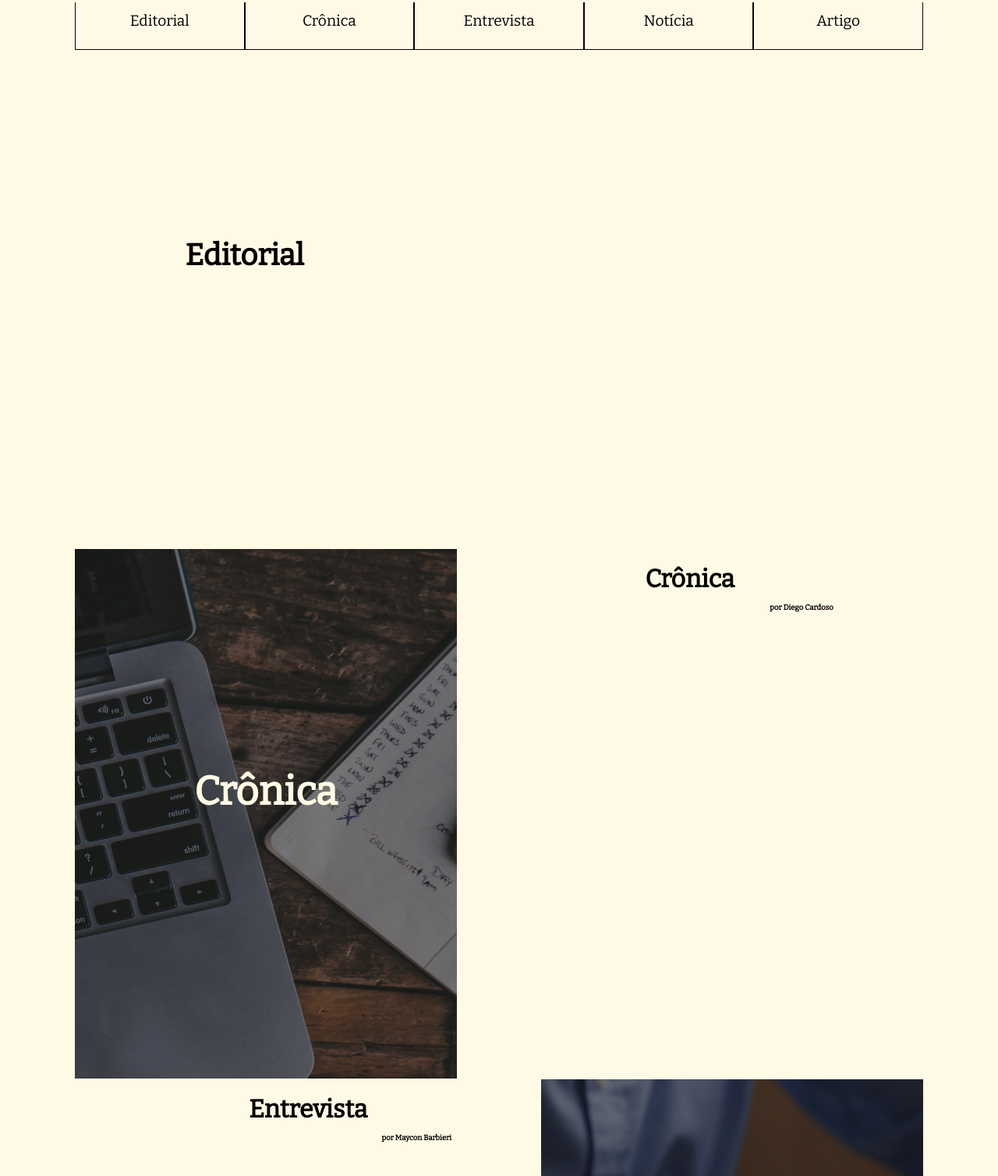
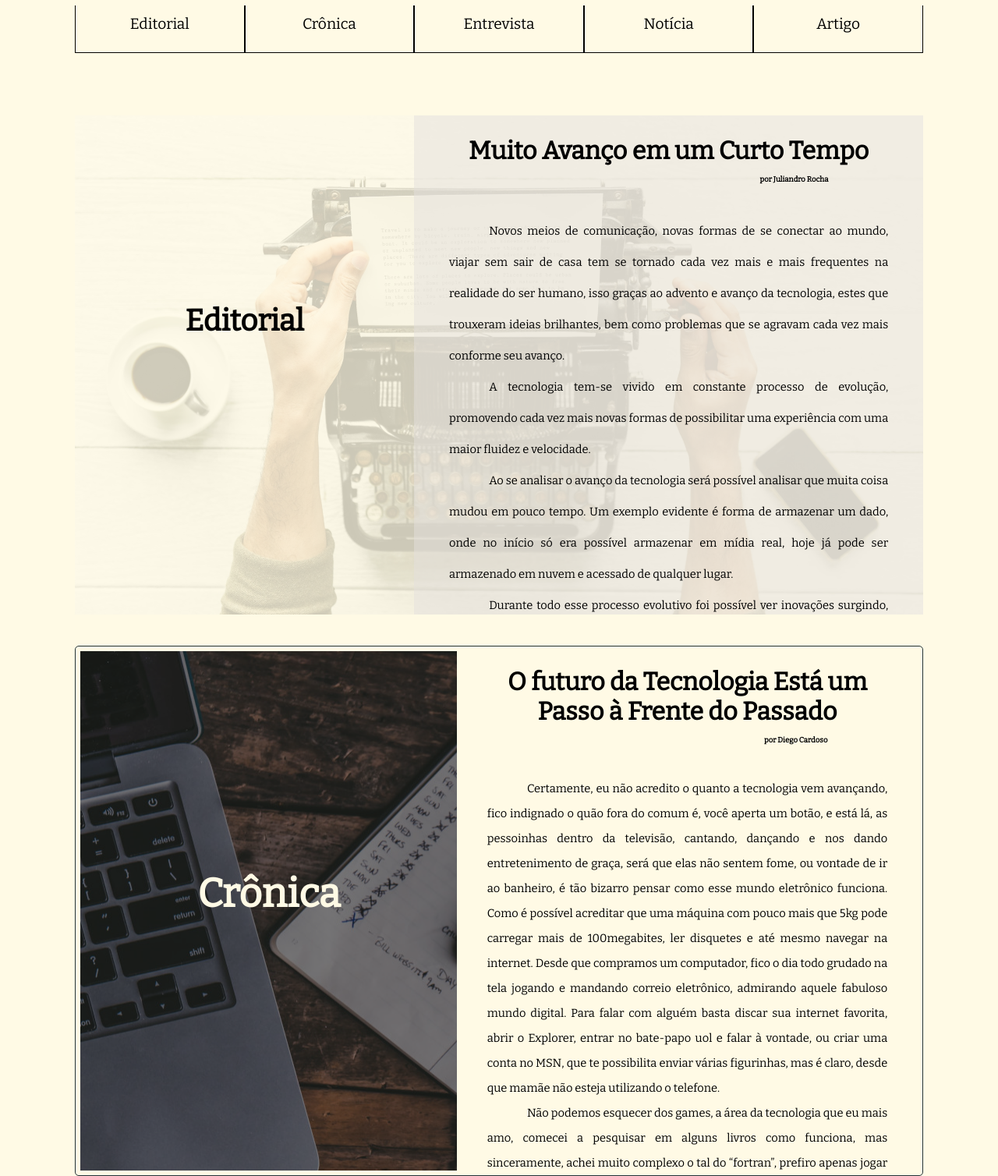
Before and after one commit to JuliandroR/bitJournal, a plain HTML site: page index.html in a window 1280 px wide. Shown: the part 725-2233 px from the top of the page at 78% size. Drawn offline with nearby package versions, Linux system fonts and the light colour scheme.

Commit message:
Estilização e Inserção da Cronica e Editorial

```diff
--- a/css/global.css
+++ b/css/global.css
@@ -2,10 +2,11 @@
 
 
 
-body, header, main, footer, h2, h3, p, section, div, button {
+body, header, main, footer, h2, h3, p, section, div, a {
     margin: 0;
     padding: 0;
     box-sizing: border-box;
+    user-select: none
 }
 
 header, main, footer {
@@ -28,7 +29,7 @@ header h3{
     font-size: 2.5vh;
     margin: 0;
     padding: 0;
-    margin-top: 5vh;
+    margin-top: 3.5vh;
     text-align: center;
     font-family: 'PT Sans', sans-serif;
 }
@@ -46,7 +47,7 @@ header h2 {
 
 main{
     height: 92vh;
-    margin-top: 8vh;
+    margin-top: 10vh;
 }
 
 .background-start{
@@ -56,15 +57,15 @@ main{
     background-position: center;
     background-size: cover;
     box-sizing: border-box;
-    padding: 11vh 14.5vw;
+    padding-top: 35vh;
+    padding-left: 50vw;
 }
 
 .container-slogan{
-    width: 60vw;
-    height: 40vh;
-    background: rgba(250, 235, 215, 0.7);
-    padding-top: 15vh;
-    border-radius: 10px;
+    width: 30vw;
+    height: 20vh;
+    background: rgba(250, 235, 215, 0.9);
+    padding-top: 1.15vh;
 }
 
 .container-slogan p{
@@ -110,6 +111,12 @@ main{
     display: flex;
     align-content: center;
     align-items: center;
+    margin-top: 10vh;
+    margin-bottom: 5vh;
+
+    background: url('../img/action-adult-analog-1043512.jpg');
+    background-position: center;
+    background-size: cover;
 }
 
 .title-editorial{
@@ -117,6 +124,7 @@ main{
     width: 40%;
     height: 80vh;
     padding-top: 30vh;
+    background: rgba(255, 250, 229, 0.8);
 }
 
 .title-editorial h2{
@@ -127,15 +135,48 @@ main{
 .text-editorial{
     width: 60%;
     height: 80vh;
+    box-sizing: border-box;
+    padding: 2vw;
+    overflow: auto;
+    background: rgba(240, 236, 224, 0.9);
+}
+
+.text-editorial h2{
+    text-align: center;
+    font-size: 2.5vw;
+}
+
+.text-editorial h3{
+    text-align: right;
+    padding-right: 7.5vw;
+    padding-top: 1.5vh;
+    padding-bottom: 5vh;
+    font-size: 0.75vw;
+}
+
+.text-editorial::-webkit-scrollbar { width: 0.5vw; background:#e3e0d600; } /* configurando scroll */
+.text-editorial::-webkit-scrollbar-track { background: #D7CEC7; }
+.text-editorial::-webkit-scrollbar-thumb { border-radius:20px; background:#233237;  }
+
+.text-editorial p {
+    text-align: justify;
+    font-size: 1.15vw;
+    line-height: 5vh;
+    padding-left: 1.5vw;
+    padding-right: 1.5vw;
+    text-indent: 4vw;
 }
 
 .news{
     width: 85vw;
     height: 85vh;
     display: flex;
+    box-sizing: border-box;
+    padding: 0.5vw;
 
-
-    border-bottom: solid 1px #FFFAE5;
+    border: solid 1px #233237;
+    border-radius: 5px;
+    margin-bottom: 1vh;
 }
 
 .image-news{
@@ -181,6 +222,10 @@ main{
     overflow: auto;
 }
 
+.container-text-news::-webkit-scrollbar { width: 0.5vw; background:#e3e0d600; } /* configurando scroll */
+.container-text-news::-webkit-scrollbar-track { background: #D7CEC7; }
+.container-text-news::-webkit-scrollbar-thumb { border-radius:20px; background:#233237;  }
+
 .container-text-news h2{
     text-align: center;
     font-size: 2.5vw;
@@ -200,6 +245,7 @@ main{
     padding-left: 1.5vw;
     padding-right: 1.5vw;
     text-indent: 4vw;
+    line-height: 4vh;
 }
 
 footer{
--- a/index.html
+++ b/index.html
@@ -33,7 +33,37 @@
                 <h2>Editorial</h2>
             </div>
             <div class="text-editorial">
+                <h2>Muito Avanço em um Curto Tempo</h2>
+                <h3>por Juliandro Rocha</h3>
+                <p>
+                    Novos meios de comunicação, novas formas de se conectar ao mundo, viajar sem sair de casa tem se
+                    tornado cada vez mais e mais frequentes na realidade do ser humano, isso graças ao advento e avanço
+                    da tecnologia, estes que trouxeram ideias brilhantes, bem como problemas que se agravam cada vez
+                    mais conforme seu avanço.
 
+                </p>
+                <p>
+                    A tecnologia tem-se vivido em constante processo de evolução, promovendo cada vez mais novas formas
+                    de possibilitar uma experiência com uma maior fluidez e velocidade.
+
+                </p>
+                <p>
+                    Ao se analisar o avanço da tecnologia será possível analisar que muita coisa mudou em pouco tempo.
+                    Um exemplo evidente é forma de armazenar um dado, onde no início só era possível armazenar em mídia
+                    real, hoje já pode ser armazenado em nuvem e acessado de qualquer lugar.
+                </p>
+                <p>
+                    Durante todo esse processo evolutivo foi possível ver inovações surgindo, bem como milhares sendo
+                    descontinuadas, um exemplo bem atual de tecnologia que não será vista tão cedo é a base de
+                    carregamento sem fio da Apple, esta que possuía como ideia permitir o carregamento mediante o
+                    contato em qualquer parte da base, hoje se vê inviável devido o aquecimento que tal tecnologia
+                    apresentava.
+
+                </p>
+                <p>
+                    Mudanças ocorreram, coisas boas aparecem e somem do nada, e o ser humano se vê cada vez mais ligado
+                    a esse meio, tornando sua vida quase impossível de ser vivida sem o uso de uma tecnologia.
+                </p>
             </div>
         </section>
 
@@ -42,8 +72,35 @@
                 <h2>Crônica</h2>
             </div>
             <div class="container-text-news">
-                <h2>Crônica</h2>
+                <h2>O futuro da Tecnologia Está um Passo à Frente do Passado</h2>
                 <h3>por Diego Cardoso</h3>
+
+                <p>
+                    Certamente, eu não acredito o quanto a tecnologia vem avançando, fico indignado o quão fora do comum
+                    é, você aperta um botão, e está lá, as pessoinhas dentro da televisão, cantando, dançando e nos
+                    dando entretenimento de graça, será que elas não sentem fome, ou vontade de ir ao banheiro, é tão
+                    bizarro pensar como esse mundo eletrônico funciona. Como é possível acreditar que uma máquina com
+                    pouco mais que 5kg pode carregar mais de 100megabites, ler disquetes e até mesmo navegar na
+                    internet. Desde que compramos um computador, fico o dia todo grudado na tela jogando e mandando
+                    correio eletrônico, admirando aquele fabuloso mundo digital. Para falar com alguém basta discar sua
+                    internet favorita, abrir o Explorer, entrar no bate-papo uol e falar à vontade, ou criar uma conta
+                    no MSN, que te possibilita enviar várias figurinhas, mas é claro, desde que mamãe não esteja
+                    utilizando o telefone.
+                </p>
+                <p>
+                    Não podemos esquecer dos games, a área da tecnologia que eu mais amo, comecei a pesquisar em alguns
+                    livros como funciona, mas sinceramente, achei muito complexo o tal do “fortran”, prefiro apenas
+                    jogar mesmo, conto os minutos para que o sábado chegue logo, porque vou a casa do Cicero jogar
+                    Street Fighter junto com o nosso clube de amigos. Tenho um microcomputador em casa com pacman e
+                    Atari já instalados, mas meu sonho mesmo é ter um nitendinho e conseguir o cartucho lendário do
+                    Legends of Zelda, mas papai disse que só ganharei de natal, pois gastou muito dinheiro com a nova
+                    vídeo cassete.
+                </p>
+                <p>
+                    Eu não sei o que esperar do futuro, já que as coisas andam tão automatizadas, só falta apenas caber
+                    tudo no bolso, mas acho meio impossível tanta informação integrada apenas ne um dispositivo pequeno.
+                    Tenho vontade de construir uma máquina do tempo só para dar uma espiadinha lá em 2019.
+                </p>
             </div>
         </section>
         <section id="entrevista" class="news">
```
Also changed, not shown: css/index.css (added), img/action-adult-analog-1043512.jpg (added).
